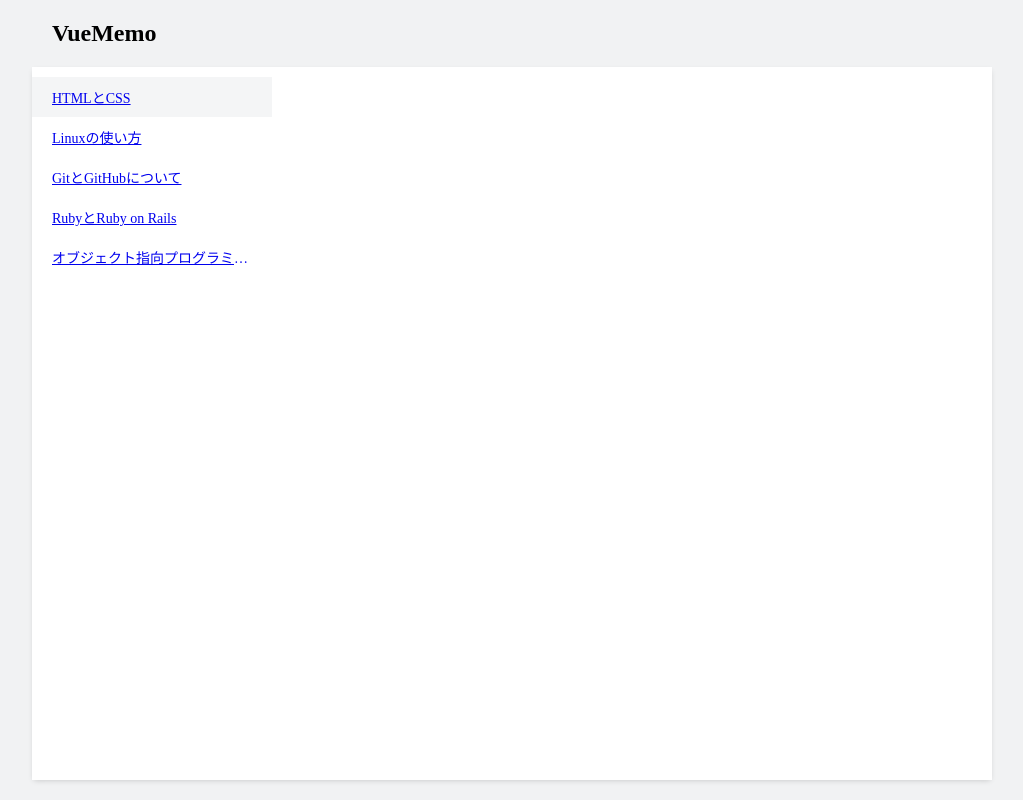
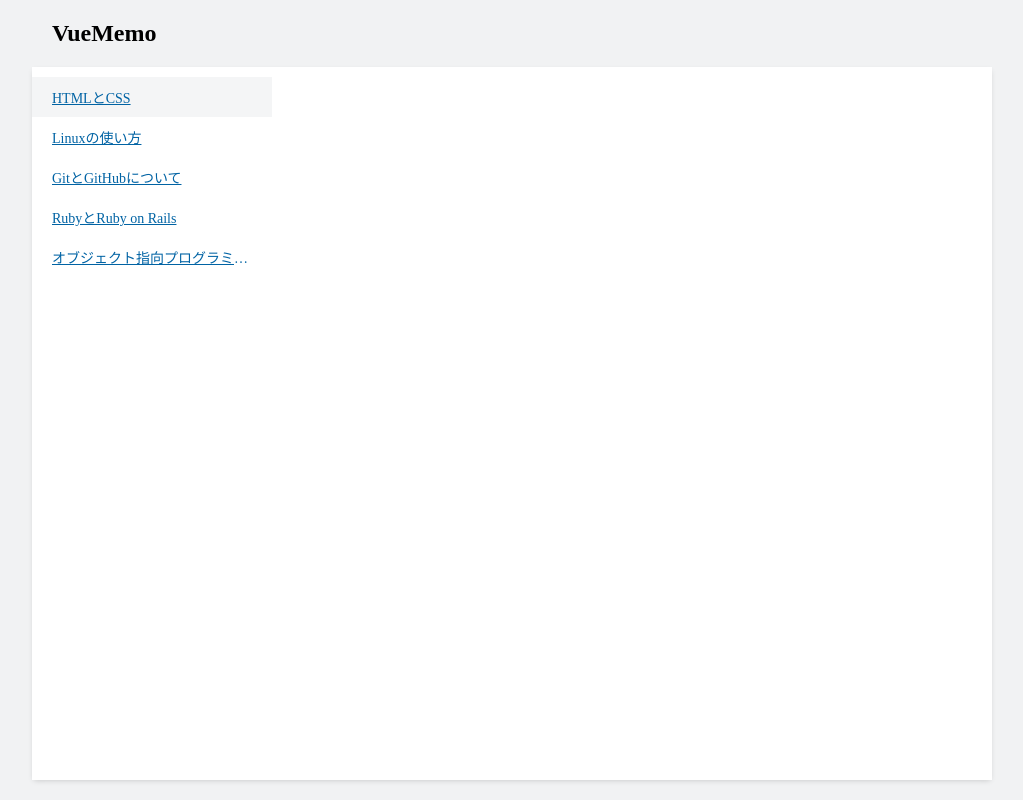
Before and after one commit to rikuba/vue-memo, a Vue app: page /memos in a window 1280 px wide. In both pictures the pointer is over the link "HTMLとCSS". Shown: the whole page, without its empty margins (128-1151 px from the left). Built offline with nearby package versions, Linux system fonts and the light colour scheme.

Commit message:
リンク色を変更

```diff
--- a/src/views/Memos.vue
+++ b/src/views/Memos.vue
@@ -44,15 +44,16 @@
   overflow: hidden;
   text-overflow: ellipsis;
   padding: 10px 20px;
-}
-
-.memo-link:hover {
-  background: #f4f5f6;
+  color: #0063a4;
 }
 
 .memo-link.router-link-exact-active {
   color: inherit;
   text-decoration: inherit;
+}
+
+.memo-link:not(.router-link-exact-active):hover {
+  background: #f4f5f6;
 }
 </style>
 
```
